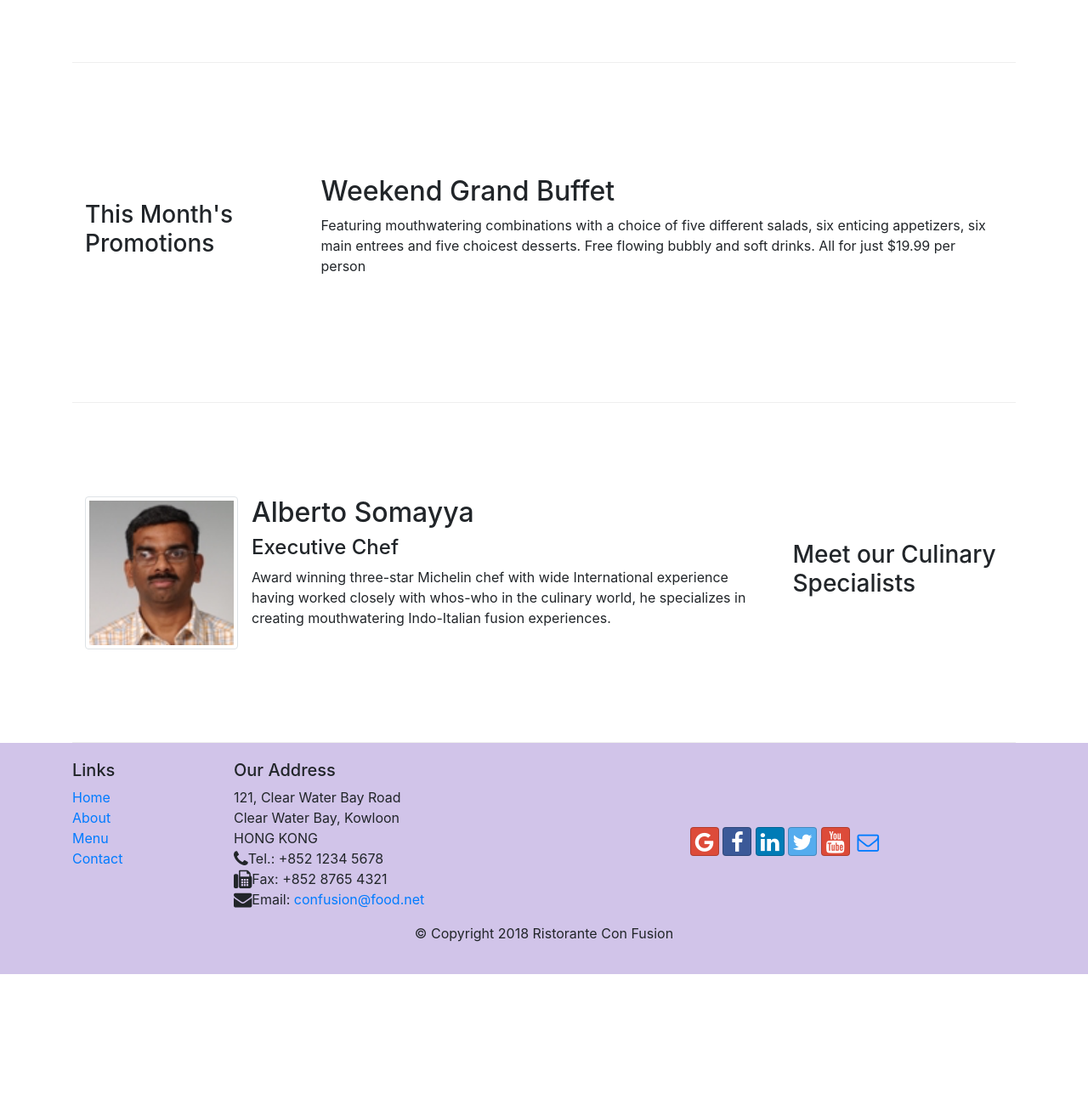
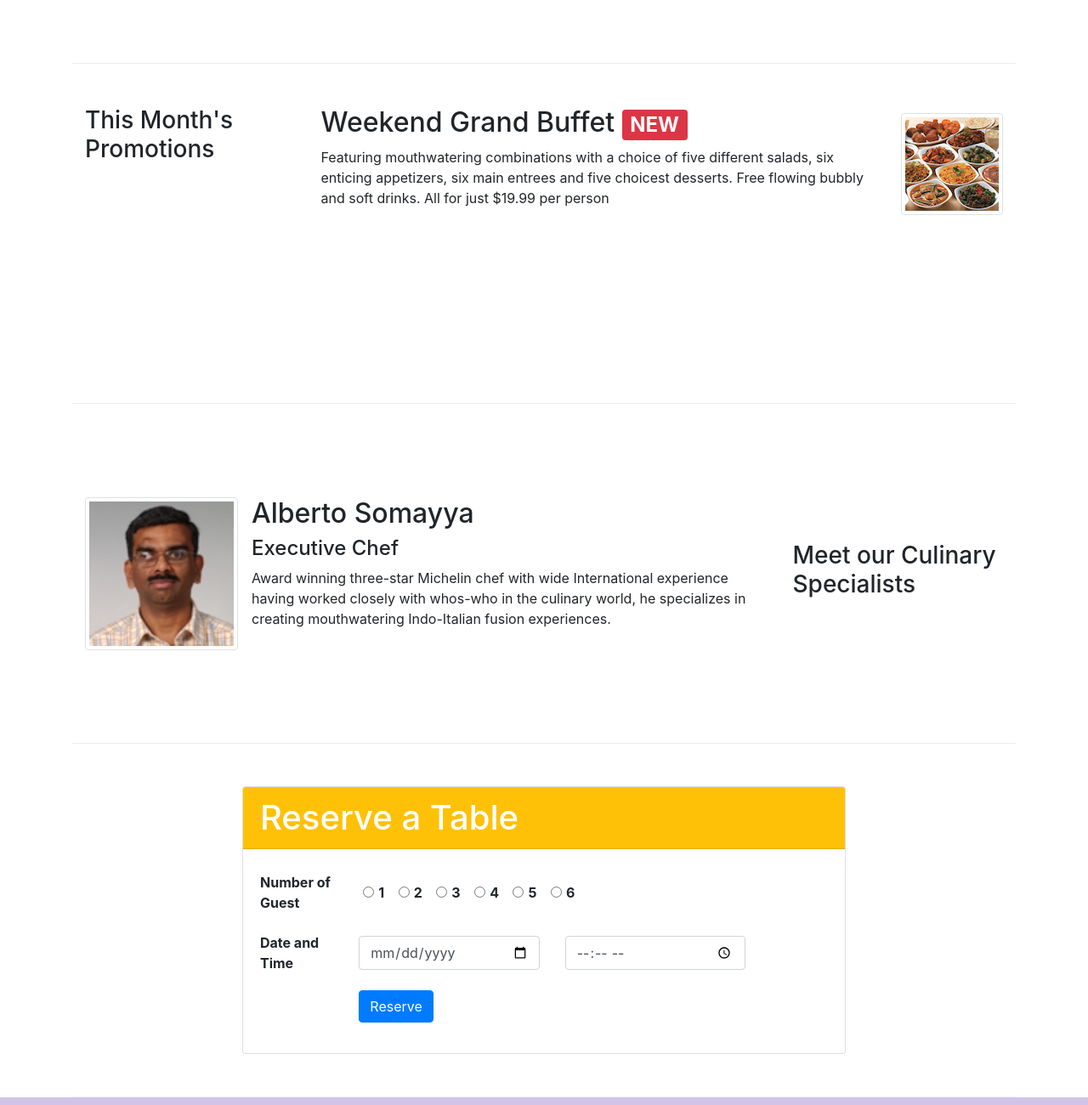
Before and after one commit to Chiaseathao/bootstrap4, a website: page index.html in a window 1280 px wide. Shown: the part 660-1960 px from the top of the page at 85% size. Before the commit the page ends 1806 px from the top, so only its background shows below. Drawn offline with nearby package versions, Linux system fonts and the light colour scheme.

Commit message:
assignment 2

```diff
--- a/index.html
+++ b/index.html
@@ -39,11 +39,21 @@
                     <h1>Ristorante con Fusion</h1>
                     <p>We take inspiration from the World's best cuisines, and create a unique fusion experience. Our lipsmacking creations will tickle your culinary senses!</p>
                 </div>
+                <div class="col col-sm-3 align-self-center">
+                    <img src="img/logo.png" height="110" width="157">
+                </div>
+                <div class="col col-sm-3 align-self-center">
+                    <a class="btn btn-primary btn-block bg-warning text-dark font-weight-bold" href="#numofguest">
+                        Reserve Table
+                    </a>
+                </div>
                 <div class="col-12 col-sm">
                 </div>
             </div>
         </div>
     </header>
+
+
 
     <div class="container">
         <div class="row row-content align-items-center">
@@ -62,13 +72,18 @@
         </div>
 
 
-        <div class="row row-content align-items-center">
+        <div class="row row-content align-self-center">
             <div class="col-12 col-sm-4 col-md-3">
                 <h3>This Month's Promotions</h3>
             </div>
-            <div class="col col-sm col-md">
-                <h2>Weekend Grand Buffet</h2>
-                <p class="d-none d-sm-block">Featuring mouthwatering combinations with a choice of five different salads, six enticing appetizers, six main entrees and five choicest desserts. Free flowing bubbly and soft drinks. All for just $19.99 per person </p>
+            <div class="col col-sm- col-md">
+                <div class="media">
+                    <div class="media-body">
+                            <h2>Weekend Grand Buffet <span class="badge badge-danger">NEW</span></h2>
+                            <p class="d-none d-sm-block">Featuring mouthwatering combinations with a choice of five different salads, six enticing appetizers, six main entrees and five choicest desserts. Free flowing bubbly and soft drinks. All for just $19.99 per person </p>
+                    </div>
+                    <img class="d-flex img-thumbnail align-self-center ml-3" src="img/buffet.png" alt="buffet">
+                </div>
             </div>
         </div>
 
@@ -76,6 +91,7 @@
             <div class="col-12 col-sm-4 order-sm-last col-md-3">
                 <h3>Meet our Culinary Specialists</h3>
             </div>
+
             <div class="col col-sm order-sm-first col-md">
                 <div class="media">
                     <img class="d-flex mr-3 img-thumbnail align-self-center" width="180" src="img/alberto.png" alt="alberto">
@@ -83,6 +99,78 @@
                         <h2>Alberto Somayya</h2>
                         <h4>Executive Chef</h4>
                         <p class="d-none d-sm-block">Award winning three-star Michelin chef with wide International experience having worked closely with whos-who in the culinary world, he specializes in creating mouthwatering Indo-Italian fusion experiences. </p>
+                    </div>
+                </div>
+            </div>
+        </div>
+    </div>
+
+    <div class="container">
+        <div class="row row-content">
+            <div class="col col-sm-8 offset-sm-2">
+                <div class="card">
+                    <h1 class="card-header bg-warning text-white">Reserve a Table</h1>
+                    <div class="card-body">
+                        <form>
+                            <div class="form-group row">
+                                <label for="numofguest" class="col-sm-2 col-form-label font-weight-bold">Number of Guest</label>
+
+                                <div class="form-check col-sm-10 align-self-center" id="numofguest">
+                                    <div class="form-check-inline">
+                                        <input class="form-check-input" type="radio" id="numofguest1" value="1guest">
+                                        <label class="form-check-label font-weight-bold" for="numofguest1">1</label>
+                                    </div>
+
+                                    <div class="form-check-inline">
+                                        <input class="form-check-input" type="radio" id="numofguest2" value="1guest">
+                                        <label class="form-check-label font-weight-bold" for="numofguest2">2</label>
+                                    </div>
+
+                                    <div class="form-check-inline">
+                                        <input class="form-check-input" type="radio" id="numofguest3" value="1guest">
+                                        <label class="form-check-label font-weight-bold" for="numofguest3">3</label>
+                                    </div>
+
+                                    <div class="form-check-inline">
+                                        <input class="form-check-input" type="radio" id="numofguest4" value="1guest">
+                                        <label class="form-check-label font-weight-bold" for="numofguest4">4</label>
+                                    </div>
+
+                                    <div class="form-check-inline">
+                                        <input class="form-check-input" type="radio" id="numofguest5" value="1guest">
+                                        <label class="form-check-label font-weight-bold" for="numofguest5">5</label>
+                                    </div>
+
+                                    <div class="form-check-inline">
+                                        <input class="form-check-input" type="radio" id="numofguest6" value="1guest">
+                                        <label class="form-check-label font-weight-bold" for="numofguest6">6</label>
+                                    </div>
+                                </div>
+                            </div>
+
+                            <div class="form-group row">
+                                <label for="dateandtime" class="col col-sm-2 form-check-label font-weight-bold">Date and Time</label>
+
+                                <div class="col col-sm-10 align-self-center" id="dateandtime">
+                                    <div class="row">
+                                        <div class="col col-sm-5">
+                                            <input type="date" class="form-control" id="date" name="date" placeholder="Date">
+                                        </div>
+                                        <div class="col col-sm-5">
+                                            <input type="time" class="form-control" id="time" name="time" placeholder="Time">
+                                        </div>
+                                    </div>
+                                </div>
+                            </div>
+
+                            <div class="form-group row">
+                                <div class="col col-sm-2 offset-sm-2 pt-sm-1">
+                                    <button type="submit" class="btn btn-primary">
+                                        Reserve
+                                    </button>
+                                </div>
+                            </div>
+                        </form>
                     </div>
                 </div>
             </div>
```
Also changed, not shown: aboutus.html (+1 -4 lines).
